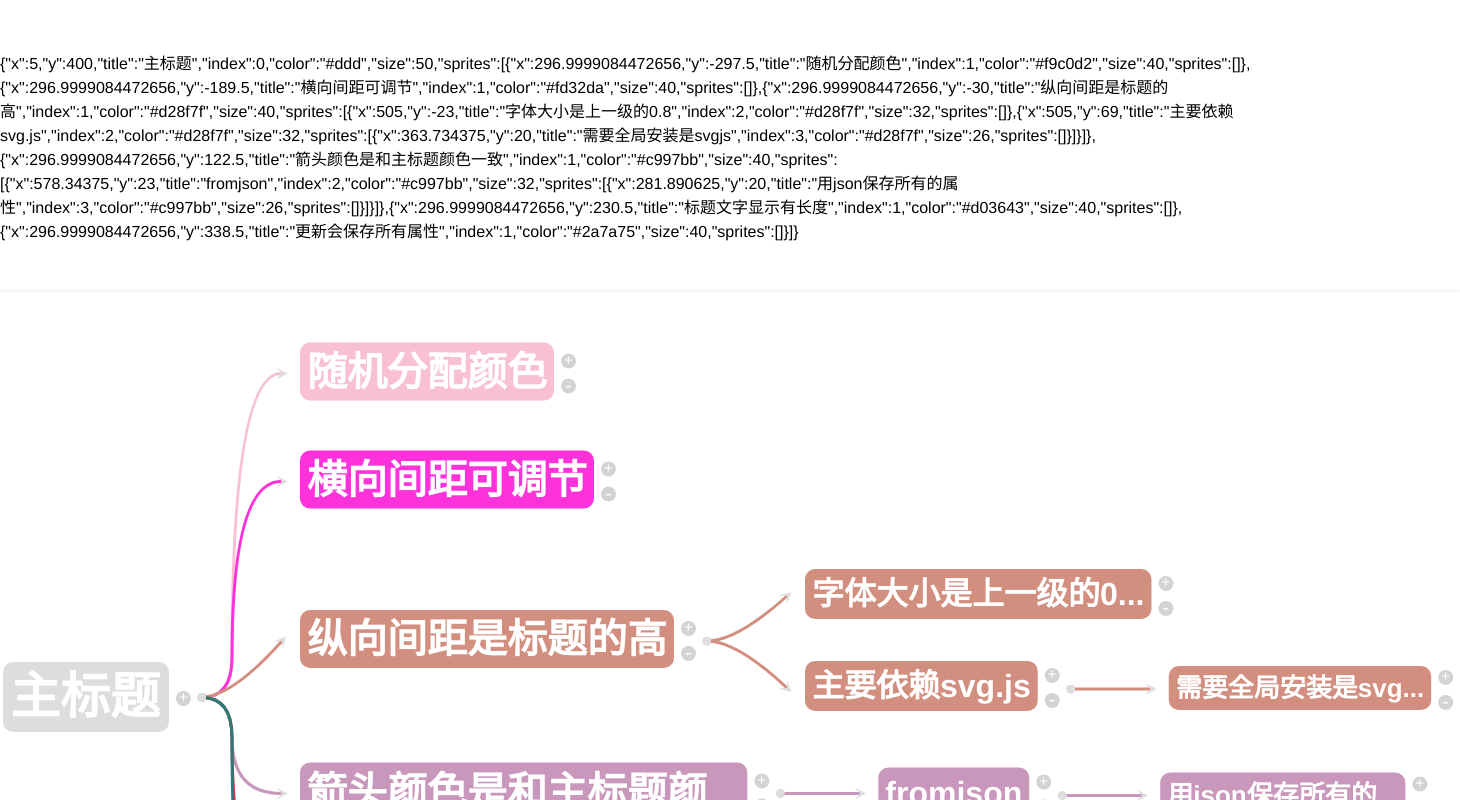
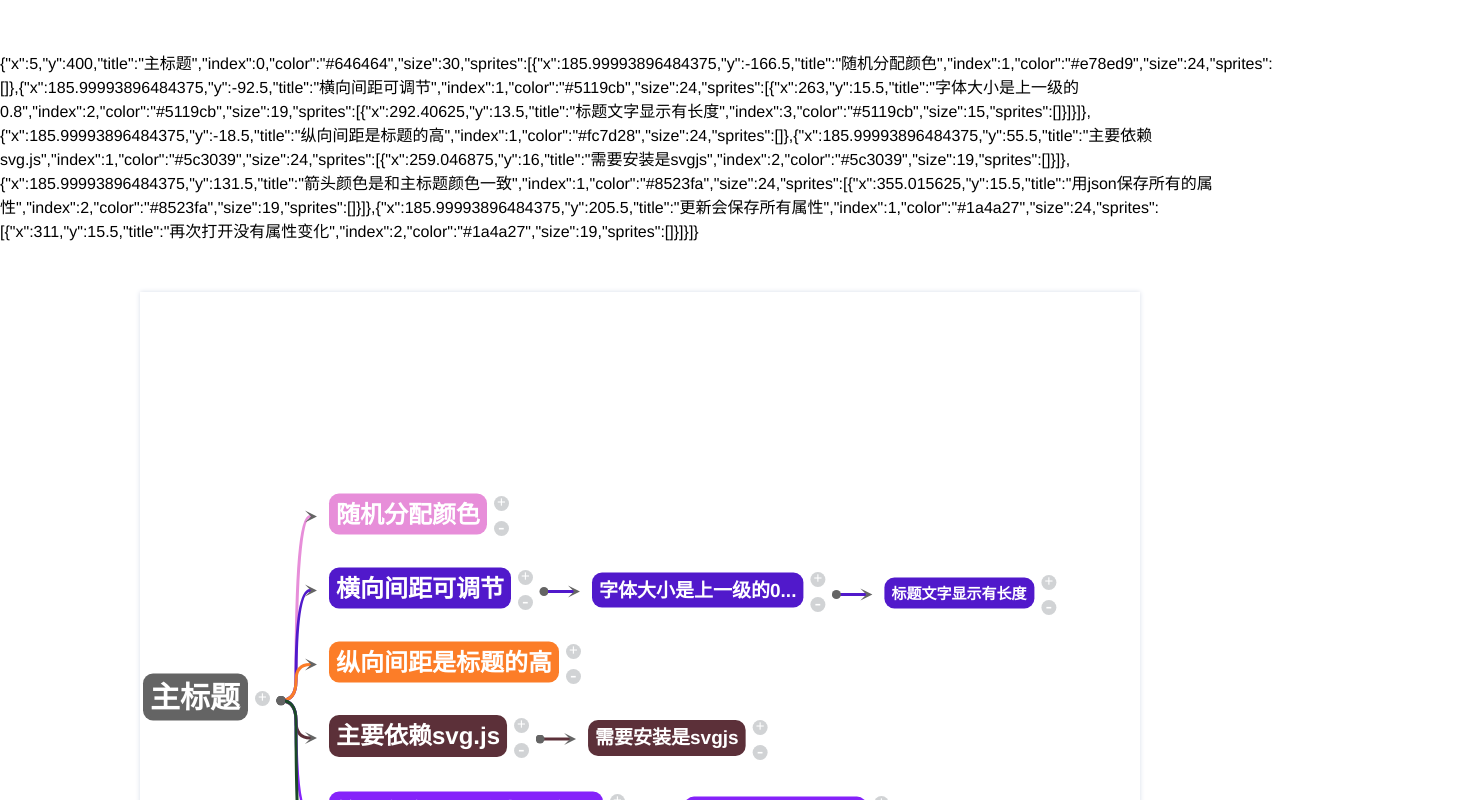
Before and after one commit to wei-zhe/vue-mind-mapping, a Vue app: page / in a window 1280 px wide. Shown: the top 800 px of the page, 1460 px wide, since content can reach past the window. Built offline with nearby package versions, Linux system fonts and the light colour scheme.

Commit message:
数据更新

```diff
--- a/examples/App.vue
+++ b/examples/App.vue
@@ -5,9 +5,9 @@
       v-model     = "testData"
       :width      = 'width'
       :height     = 'height'
-      :spacing    = '100'
-      topColor    = '#ddd'
-      :fontSize   = '50'
+      :spacing    = '50'
+      topColor    = '#646464'
+      :fontSize   = '30'
       :fontLength = '10'
     ></MindMapping>
   </div>
@@ -22,7 +22,7 @@ export default {
   },
   data () {
     return {
-      testData : '{"x":5,"y":400,"title":"主标题","index":0,"color":"#ddd","size":50,"sprites":[{"x":295,"y":-307.50390625,"title":"随机分配颜色","index":1,"color":"#f9c0d2","size":40,"sprites":[]},{"x":295,"y":-195.50390625,"title":"横向间距可调节","index":1,"color":"#fd32da","size":40,"sprites":[]},{"x":295,"y":-30,"title":"纵向间距是标题的高","index":1,"color":"#d28f7f","size":40,"sprites":[{"x":505,"y":-23.5078125,"title":"字体大小是上一级的0.8","index":2,"color":"#d28f7f","size":32,"sprites":[]},{"x":505,"y":70.5234375,"title":"主要依赖svg.js","index":2,"color":"#d28f7f","size":32,"sprites":[{"x":363.71875,"y":20.0078125,"title":"需要全局安装是svgjs","index":3,"color":"#d28f7f","size":26,"sprites":[]}]}]},{"x":295,"y":127.50390625,"title":"箭头颜色是和主标题颜色一致","index":1,"color":"#c997bb","size":40,"sprites":[{"x":578.34375,"y":23.5078125,"title":"fromjson","index":2,"color":"#c997bb","size":32,"sprites":[{"x":281.890625,"y":20.0078125,"title":"用json保存所有的属性","index":3,"color":"#c997bb","size":26,"sprites":[]}]}]},{"x":295,"y":239.50390625,"title":"标题文字显示有长度","index":1,"color":"#d03643","size":40,"sprites":[]},{"x":295,"y":351.50390625,"title":"更新会保存所有属性","index":1,"color":"#2a7a75","size":40,"sprites":[]}]}',
+      testData : '{"x":5,"y":400,"title":"主标题","index":0,"color":"#646464","size":30,"sprites":[{"x":185,"y":-171.0703125,"title":"随机分配颜色","index":1,"color":"#e78ed9","size":24,"sprites":[]},{"x":185,"y":-95.0390625,"title":"横向间距可调节","index":1,"color":"#5119cb","size":24,"sprites":[{"x":263,"y":16.0078125,"title":"字体大小是上一级的0.8","index":2,"color":"#5119cb","size":19,"sprites":[{"x":292.40625,"y":13.5,"title":"标题文字显示有长度","index":3,"color":"#5119cb","size":15,"sprites":[]}]}]},{"x":185,"y":-19.0078125,"title":"纵向间距是标题的高","index":1,"color":"#fc7d28","size":24,"sprites":[]},{"x":185,"y":57.0234375,"title":"主要依赖svg.js","index":1,"color":"#5c3039","size":24,"sprites":[{"x":259.046875,"y":16.078125,"title":"需要安装是svgjs","index":2,"color":"#5c3039","size":19,"sprites":[]}]},{"x":185,"y":133.0546875,"title":"箭头颜色是和主标题颜色一致","index":1,"color":"#8523fa","size":24,"sprites":[{"x":355.015625,"y":16.0546875,"title":"用json保存所有的属性","index":2,"color":"#8523fa","size":19,"sprites":[]}]},{"x":185,"y":209.0859375,"title":"更新会保存所有属性","index":1,"color":"#1a4a27","size":24,"sprites":[{"x":311,"y":16.0078125,"title":"再次打开没有属性变化","index":2,"color":"#1a4a27","size":19,"sprites":[]}]}]}',
       width    : 1000,
       height   : 800,
     }
```
